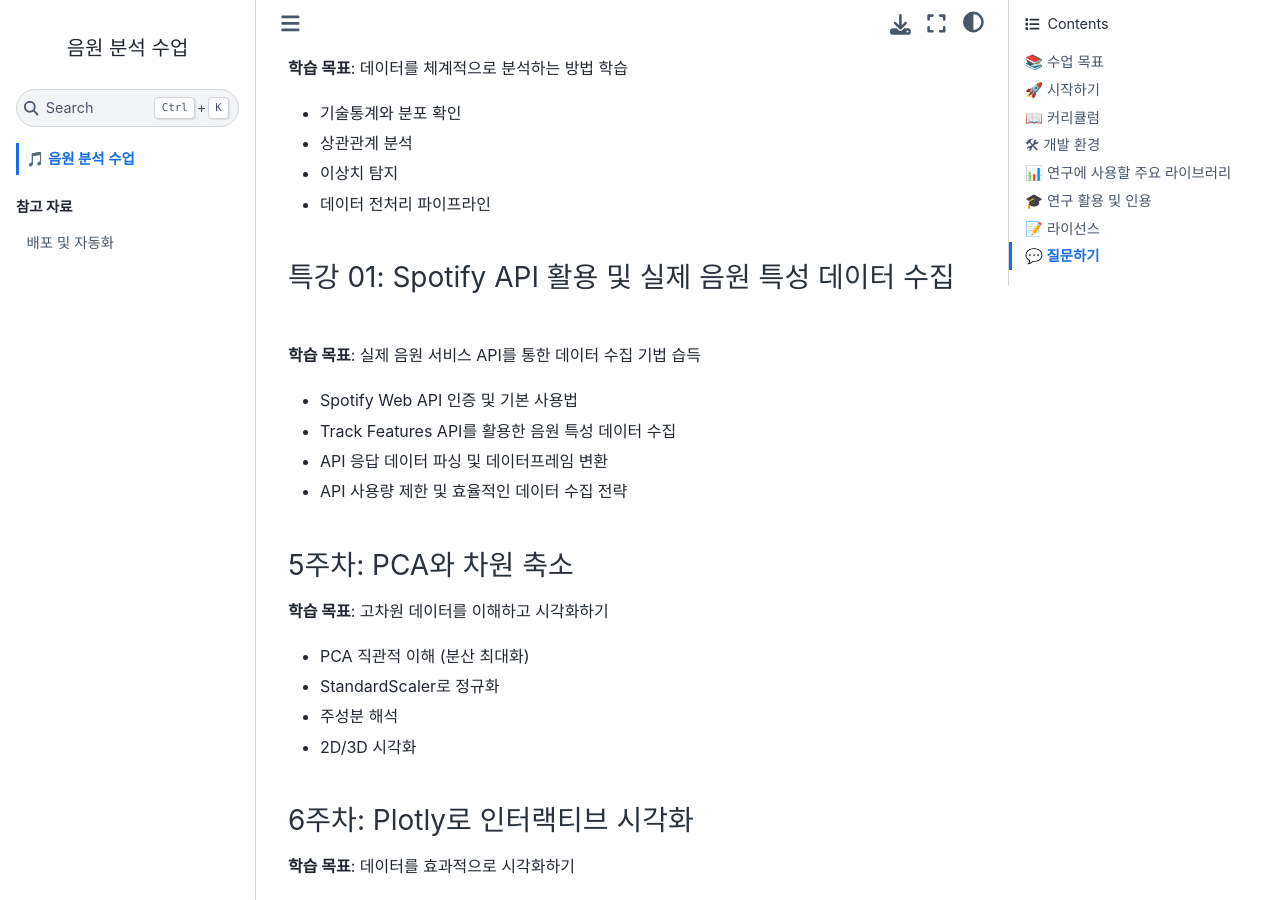
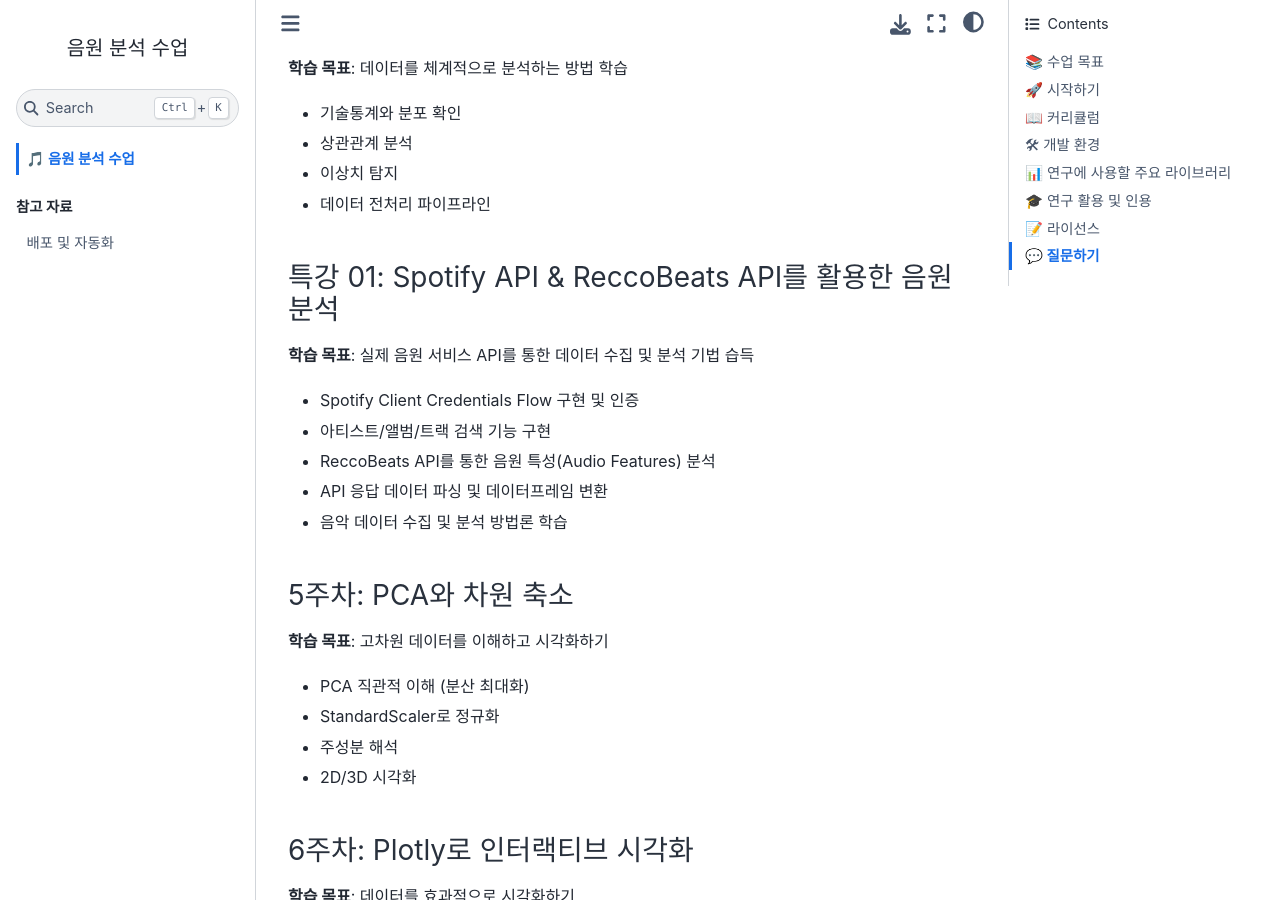
Before and after one commit to violett-zeit/sound-viz, a Jupyter Book: the page built from README.md, in a window 1280 px wide and 900 px high, scrolled down 2051 px. Built offline with Jupyter Book 1.0.4 settings and Sphinx 7.4.7 and the Sphinx Book theme 1.1.4, drawn with Linux system fonts in a browser that asks for light colours; pages that are not in the unit, such as notebooks, are missing from menus.

Commit message:
refactor: enhance extra lesson 01 with ReccoBeats API integration and comprehensive error handling

```diff
--- a/README.md
+++ b/README.md
@@ -79,14 +79,15 @@ jupyter lab
 - 이상치 탐지
 - 데이터 전처리 파이프라인
 
-### 특강 01: Spotify API 활용 및 실제 음원 특성 데이터 수집
+### 특강 01: Spotify API & ReccoBeats API를 활용한 음원 분석
 
-**학습 목표**: 실제 음원 서비스 API를 통한 데이터 수집 기법 습득
+**학습 목표**: 실제 음원 서비스 API를 통한 데이터 수집 및 분석 기법 습득
 
-- Spotify Web API 인증 및 기본 사용법
-- Track Features API를 활용한 음원 특성 데이터 수집
+- Spotify Client Credentials Flow 구현 및 인증
+- 아티스트/앨범/트랙 검색 기능 구현
+- ReccoBeats API를 통한 음원 특성(Audio Features) 분석
 - API 응답 데이터 파싱 및 데이터프레임 변환
-- API 사용량 제한 및 효율적인 데이터 수집 전략
+- 음악 데이터 수집 및 분석 방법론 학습
 
 ### 5주차: PCA와 차원 축소
 
--- a/_toc.yml
+++ b/_toc.yml
@@ -12,7 +12,7 @@ parts:
       - file: lessons/04
         title: "4주차: 탐색적 데이터 분석"
       - file: extra/extra_01
-        title: "특강 01: Spotify API로 음원 데이터 수집하기"
+        title: "특강 01: Spotify API & ReccoBeats API를 활용한 음원 분석"
       - file: lessons/05
         title: "5주차: PCA와 차원 축소"
   - caption: 참고 자료
```
Also changed, not shown: 1 other file.
